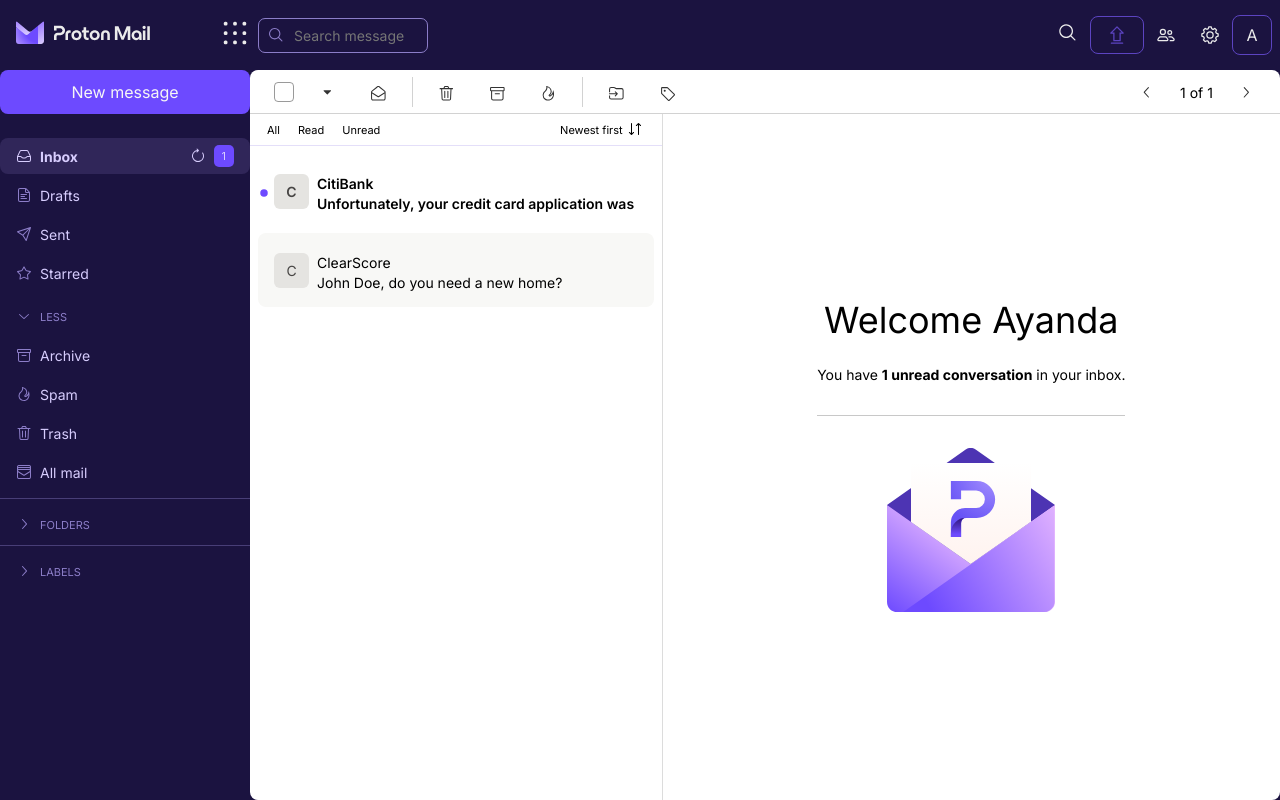
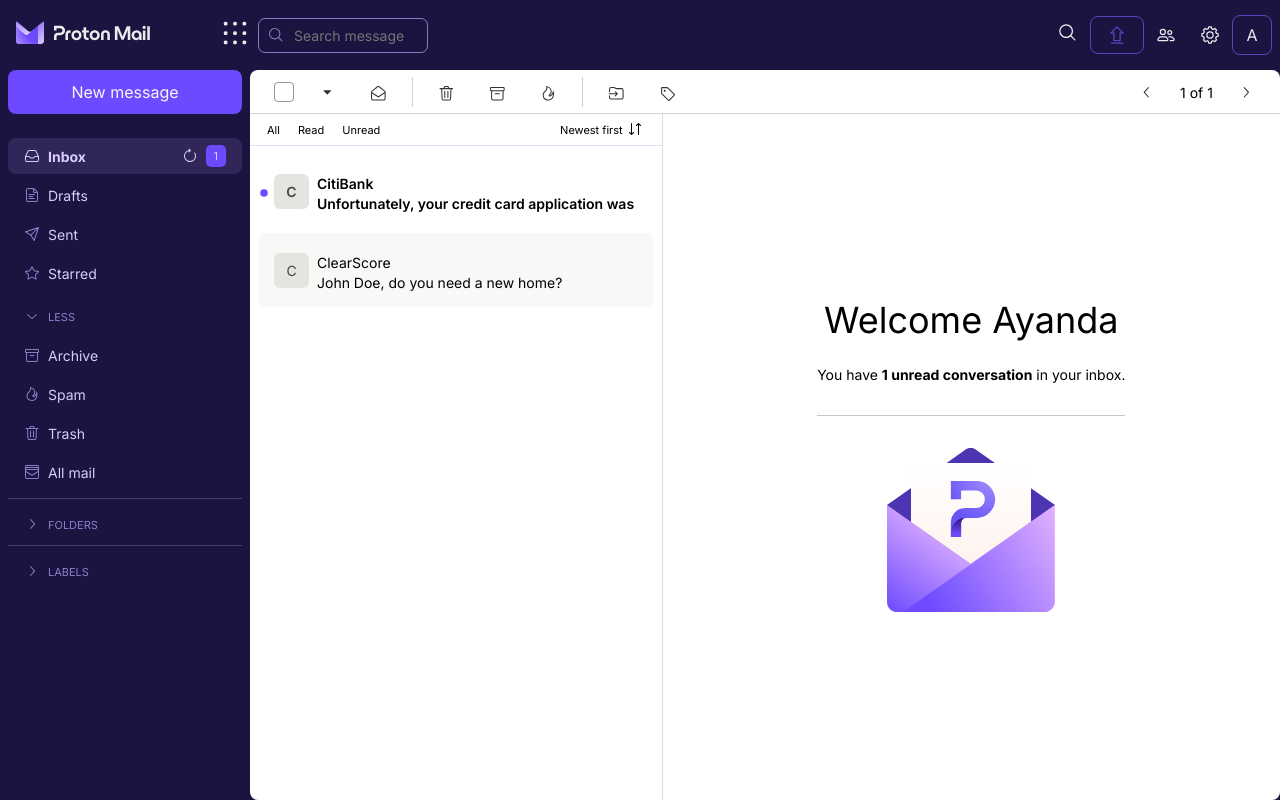
Before and after one commit to NgcoboAyanda/email-client, a React (Create React App) app: page /mail in a window 1280 px wide. Built offline with nearby package versions, Linux system fonts and the light colour scheme.

Commit message:
fixed mobile and desktop sidebar

```diff
--- a/src/components/EmailViewer/EmailViewer.css
+++ b/src/components/EmailViewer/EmailViewer.css
@@ -32,9 +32,10 @@
 }
 
 .email-viewer__subject{
+    text-align: center;
+    width: 100%;
     margin-top: 70px;
     padding-top: var(--space-extreme);
-    width: 80%;
     overflow-x: hidden;
     font-size: var(--fs-bigger);
     font-weight: var(--fw-bigger);
@@ -125,5 +126,7 @@
     .email-viewer__subject{
         margin-top: 0;
         padding-top: 0;
+        width: 80%;
+        text-align: unset;
     }
 }
--- a/src/components/MailSidebar/MailSidebar.css
+++ b/src/components/MailSidebar/MailSidebar.css
@@ -3,14 +3,19 @@
     width: 100%;
     height: 100%;
     background-color: var(--color-primary-dark);
-    overflow-y: scroll;
+    overflow-y: auto;
+    position: relative;
+    top: -70px;
+    z-index: 5;
+    padding-top: var(--space-mid);
 }
 
 .sidebar > div {
-    width: 100%;
+    width: 100% !important;
     height: 100%;
 }
 .sidebar_open{
+    width: 100%;
     display: flex;
     flex-direction: column;
 }
@@ -38,9 +43,11 @@
         position: relative;
         width: var(--mail-sidebar-width);
         height: 100%;
+        top: 0;
         display: flex !important;
         flex-direction: column;
-        overflow-y: scroll;
+        overflow-y: auto;
+        padding-top: 0;
     }
 
     .sidebar > div {
@@ -48,6 +55,7 @@
         height: auto;
         width: 100%;
         overflow-y: hidden;
+        padding: 0 var(--space-small);
         padding-bottom: var(--space-mid);
     }
 
--- a/src/features/mail/mail.js
+++ b/src/features/mail/mail.js
@@ -126,7 +126,6 @@
         toggleAllEmailSelected: (state, action) => {
             //toggle if all emails are selected or deselected
             const {folder, toggleValue=null} = action.payload;
-            console.log(toggleValue)
             //if toggleValue is false, all emails will be unselected,
             //if toggleValue is true all emails will be selected
             const {emails, totalNumber, read, unread, selected} = state.folders[folder];
```
